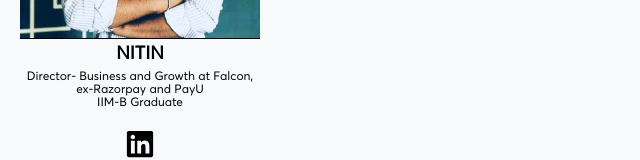
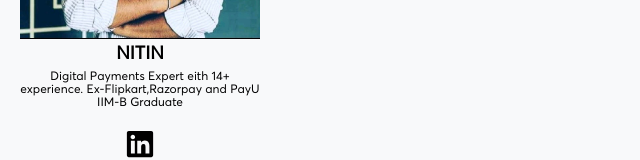
Before and after one commit to ecelliitbhu/ecell-website-new, a Next.js app: page /mentorship_pool/components/mentors in a window 1280 px wide. Shown: the part 6209-6369 px from the top of the page, without its empty margins (0-640 px from the left). Built offline with nearby package versions, Linux system fonts and the light colour scheme; no server answers.

Commit message:
description change

```diff
--- a/pages/mentorship_pool/components/mentors.tsx
+++ b/pages/mentorship_pool/components/mentors.tsx
@@ -127,7 +127,7 @@ const verticalHeads = [
   },
   {
     name: "Nitin",
-    position: "Director- Business and Growth at Falcon, ex-Razorpay and PayU",
+    position: "Digital Payments Expert eith 14+ experience. Ex-Flipkart,Razorpay and PayU",
     institute:"IIM-B Graduate",
     image: nitin,
     linkedin: "https://www.linkedin.com/in/nitinsharmavats/",
```
